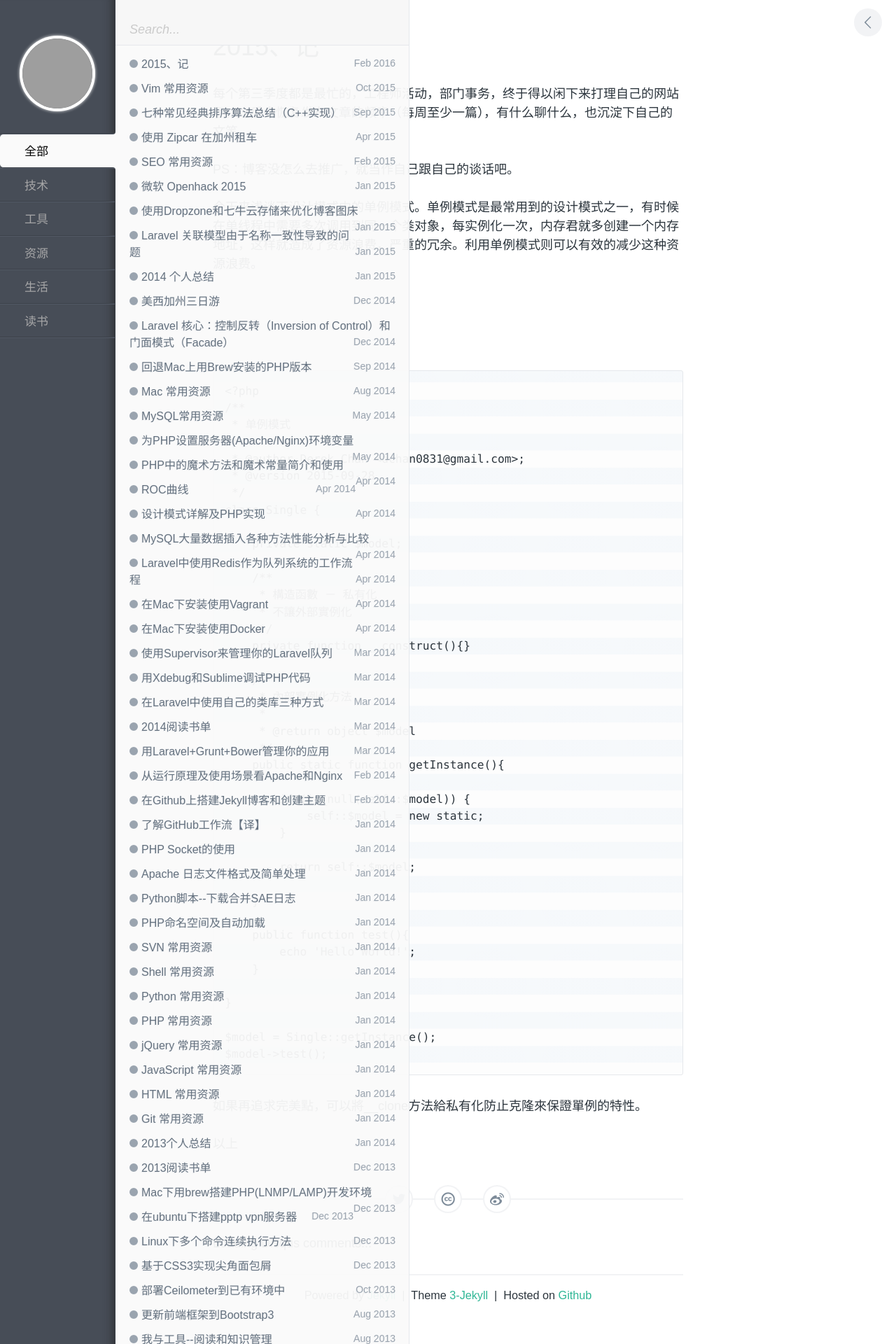
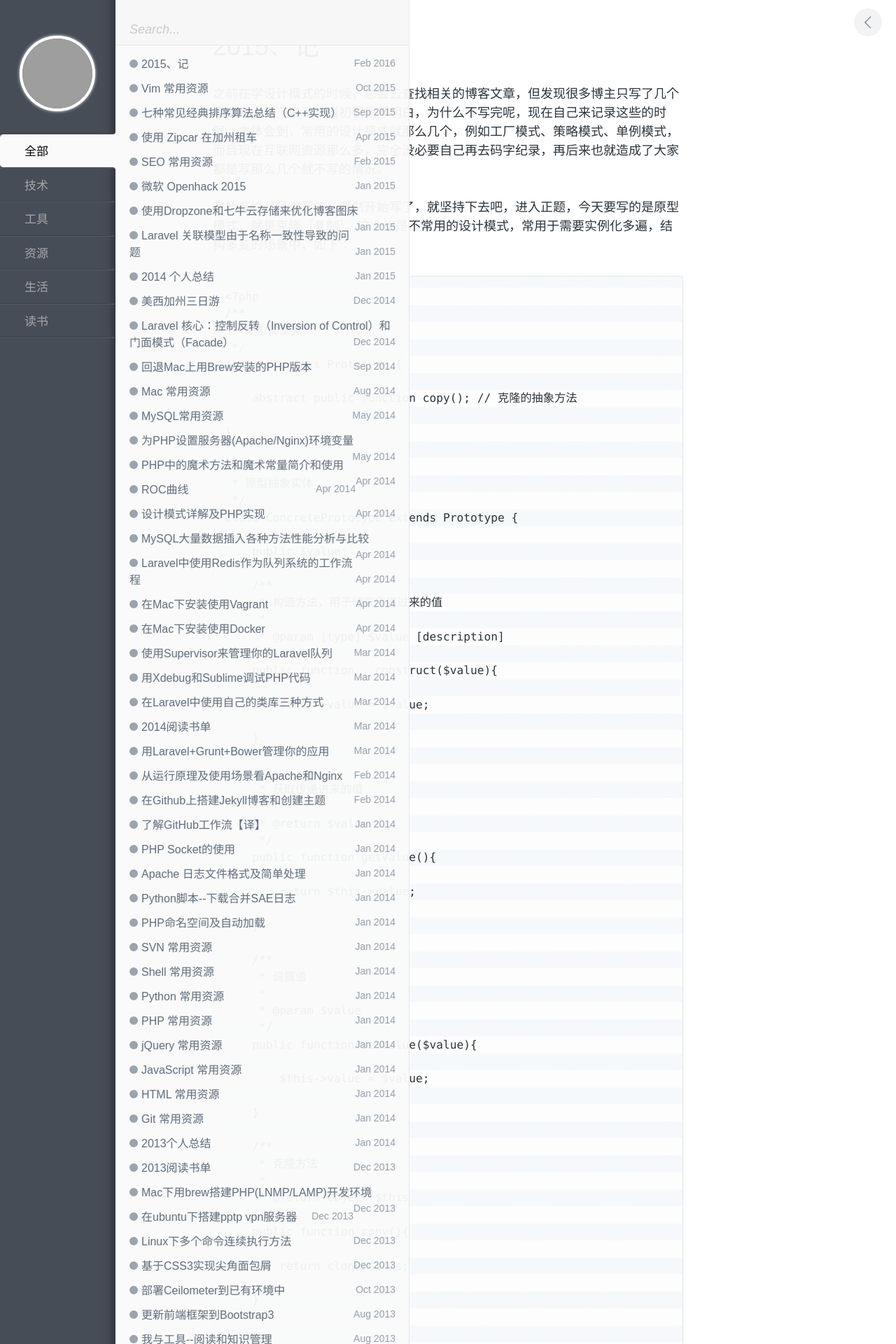
Before and after one commit to kingEcho/gitcdc.github.io, a Jekyll site: the page built from _posts/book/2016-02-05-測試.md, in a window 1280 px wide. Shown: the top 1920 px of the page at 70% size. Built offline with Jekyll 4.4.1, drawn with Linux system fonts in a browser that asks for light colours; comment, search, counter and statistics services are not loaded; some of the changed text lies outside the part shown; grey boxes are pictures that could not be loaded.

Commit message:
test again

```diff
--- a/_posts/book/2016-02-05-測試.md
+++ b/_posts/book/2016-02-05-測試.md
@@ -5,58 +5,127 @@ category: 生活
 keywords: 2015,年记
 ---
 
-每个第三季度都是最忙的，工程师活动，部门事务，终于得以闲下来打理自己的网站了，之后会恢复发布文章的频率（每周至少一篇），有什么聊什么，也沉淀下自己的文笔。
+之前在学设计模式的时候，总会去查找相关的博客文章，但发现很多博主只写了几个模式就没写下去了，当初很是不明白，为什么不写完呢，现在自己来记录这些的时候，才体会到，常用的设计模式就那么几个，例如工厂模式、策略模式、单例模式，而且现在互联网资源那么多，完全没必要自己再去码字纪录，再后来也就造成了大家都是写那么几个就不写的情况。
 
-PS：博客没怎么去推广，就当作自己跟自己的谈话吧。
-
-今天来浅谈下设计模式中的单例模式。单例模式是最常用到的设计模式之一，有时候在单线程中需要多次调用到同一个类对象，每实例化一次，内存君就多创建一个内存地址，这样就造成了资源浪费，严重的冗余。利用单例模式则可以有效的减少这种资源浪费。
-
-&nbsp;
-
-&nbsp;
-
+有始有终是最重要的，既然开始写了，就坚持下去吧，进入正题，今天要写的是原型模式，就是克隆［复制］，这个也是不常用的设计模式，常用于需要实例化多遍，结构多变的场景中，如下：
 
     <?php
     /**
-     * 单例模式
-     *
-     * @author Derek Chan <dchan0831@gmail.com>;
-     * @version 2015-09-28
+     * 原型抽象类
      */
-    class Single {
+    abstract class Prototype {
 
-        private static $model;
+        abstract public function copy(); // 克隆的抽象方法
+
+    }
+
+    /**
+     * 原型抽象实体
+     */
+    class ConcretePrototype extends Prototype {
+
+        public $value;
 
         /**
-         * 構造函數 － 私有化
-         * 不讓外部實例化
+         * 构造方法，用于储存传递过来的值
+         *
+         * @param [type] $value [description]
          */
-        private function __construct(){}
+        public function __construct($value){
 
-        /**
-         * 內部實例化方法
-         *
-         * @return object $model
-         */
-        public static function getInstance(){
-
-            if (is_null(self::$model)) {
-                self::$model = new static;
-            }
-
-            return self::$model;
+            $this->value = $value;
 
         }
 
-        public function test(){
-            echo 'Hello World!';
+        /**
+         * 获取传递进来的值
+         *
+         * @return $value
+         */
+        public function getValue(){
+
+            return $this->value;
+
+        }
+
+        /**
+         * 设置值
+         *
+         * @param $value
+         */
+        public function setValue($value){
+
+            $this->value = $value;
+
+        }
+
+        /**
+         * 克隆方法
+         *
+         * @return object $this
+         */
+        public function copy(){
+
+            return clone $this;
+
         }
 
     }
 
-    $model = Single::getInstance();
-    $model->test();
+    /**
+     * 客户端
+     */
+    class Client {
 
-如果再追求完美點，可以將__clone方法給私有化防止克隆來保證單例的特性。
+        public static function main(){
+
+            $obj = new ConcretePrototype('test');
+
+            $cloneObj = $obj->copy();
+
+            $cloneObj->setValue('test1');
+
+            print_r($obj->getValue() . "<br/>");
+
+            print_r($cloneObj->getValue());
+
+        }
+
+    }
+
+    Client::main();
+
+
+输出结果为：
+>test
+>test1
+
+看着是很普通的一段代码，精髓在于copy方法里面的
+
+    return clone $this;
+
+如果少了clone，输出结果就会是
+>test1
+>test1
+
+这是为什么呢？
+
+直接返回自身对象是返回了该对象的指针，将自身对象引用到另一个变量，两者使用的内存地址是一样的，一处改变则全部都该改变，所以直接变量返回是起不了复制的效果的，为此 PHP5提供了一个专门用于复制对象的操作，也就是 clone 。这就是对象复制的由来。
+
+【优缺点】
+Prototype模式优点：
+1、可以在运行时刻增加和删除产品
+2、可以改变值以指定新对象
+3、可以改变结构以指定新对象
+4、减少子类的构造
+5、用类动态配置应用
+Prototype模式的缺点：
+Prototype模式的最主要缺点就是每一个类必须配备一个克隆方法。
+而且这个克隆方法需要对类的功能进行通盘考虑，这对全新的类来说不是很难，但对已有的类进行改造时，不一定是件容易的事。
+【适用性】
+1、当一个系统应该独立于它的产品创建、构成和表示时，要使用Prototype模式
+2、当要实例化的类是在运行时刻指定时，例如动态加载
+3、为了避免创建一个与产品类层次平等的工厂类层次时；
+4、当一个类的实例只能有几个不同状态组合中的一种时。建立相应数目的原型并克隆它们可能比每次用合适的状态手工实例化该类更方便一些
 
 以上
```
